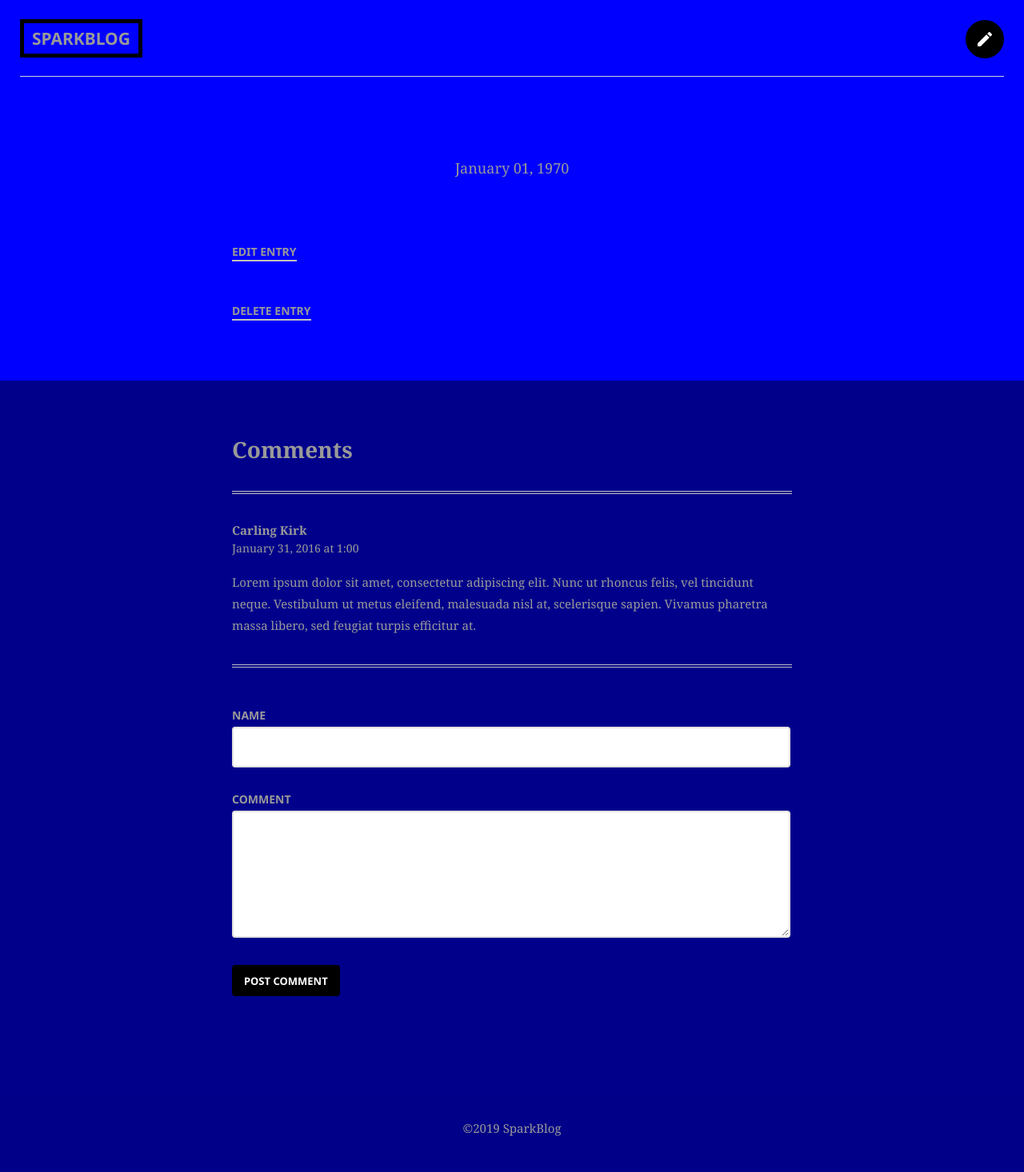
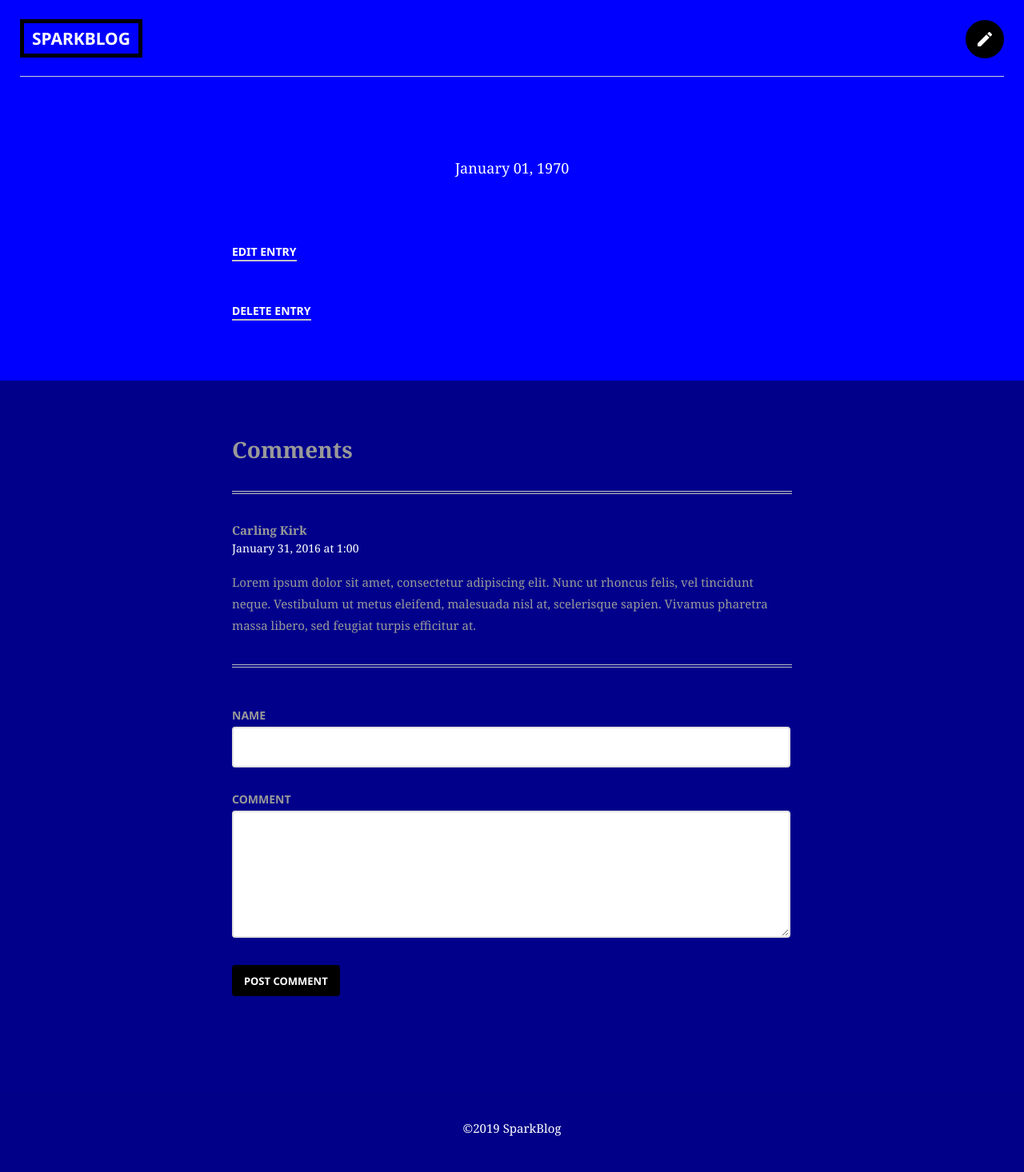
Before and after one commit to josephyhu/Build-a-Blog-with-Slim, a PHP site: template templates/detail.phtml in a window 1280 px wide. Shown: the whole page at 80% size. Run offline with PHP 8.4, Linux system fonts and the light colour scheme; the template is opened without the code that fills it, so the values that code supplies are empty.

Commit message:
Update site.css

```diff
--- a/public/css/site.css
+++ b/public/css/site.css
@@ -23,7 +23,7 @@
 header .logo {
 	border: 5px solid #000;
 	text-decoration: none;
-	color: #999;
+	color: #FFF;
 	font-size: 21px;
 	font-weight: bold;
 	padding: 5px 10px;
@@ -41,10 +41,10 @@
 	height: 30px;
 	text-align: center;
 	padding: 35px 0;
-	color: #999;
+	color: #FFF;
 }
 footer a {
-	color: #999;
+	color: #FFF;
 	text-decoration: none;
 	border-bottom: 2px solid #666;
 	padding-bottom: 1px;
@@ -152,10 +152,10 @@
 }
 .entry-list article a {
 	text-decoration: none;
-	color: #999;
+	color: #FFF;
 }
 .entry-list time {
-	color: #999;
+	color: #FFF;
 }
 .entry-list.single {
 	padding-bottom: 30px;
@@ -197,7 +197,7 @@
 }
 .comment time {
 	display: block;
-	color: #999;
+	color: #FFF;
 	font-size: 14px;
 	margin: 3px 0 20px 0;
 }
```
